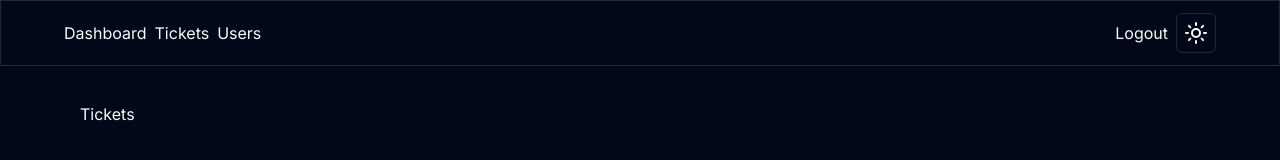
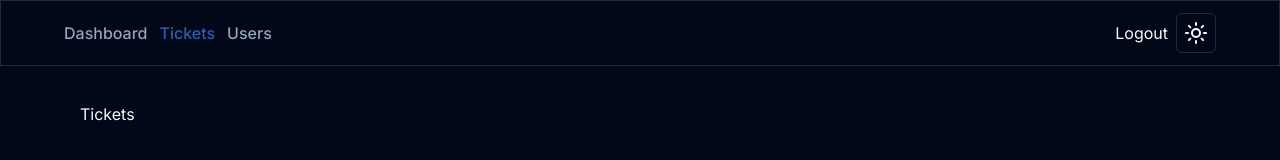
Before and after one commit to SAIDOU11/App-Ticketing, a Next.js app in the folder ticketapp/: page /tickets in a window 1280 px wide. Shown: the top 160 px of the page. Built offline with nearby package versions, Linux system fonts and the light colour scheme.

Commit message:
navigation

```diff
--- a/ticketapp/app/globals.css
+++ b/ticketapp/app/globals.css
@@ -67,3 +67,9 @@
     @apply bg-background text-foreground;
   }
 }
+
+@layer components {
+  .navbar-link {
+    @apply font-medium text-muted-foreground transition-colors hover:text-primary;
+  }
+}
--- a/ticketapp/app/layout.tsx
+++ b/ticketapp/app/layout.tsx
@@ -1,7 +1,7 @@
 import type { Metadata } from "next";
 import { Inter } from "next/font/google";
 import "./globals.css";
-import MainNav from "@/components/Main";
+import MainNav from "@/components/MainNav";
 import { ThemeProvider } from "@/components/theme-provider";
 
 const inter = Inter({ subsets: ["latin"] });
--- a/ticketapp/components/Main.tsx
+++ b/ticketapp/components/MainNav.tsx
@@ -1,14 +1,11 @@
 import Link from "next/link";
 import ToggleMode from "./ToggleMode";
+import MainNavLinks from "./MainNavLinks";
 
 const MainNav = () => {
   return (
     <div className="flex justify-between gap-2">
-      <div className="flex items-center gap-2">
-        <Link href="/">Dashboard</Link>
-        <Link href="/tickets">Tickets</Link>
-        <Link href="/users">Users</Link>
-      </div>
+      <MainNavLinks />
       <div className="flex items-center gap-2">
         <Link href="/">Logout</Link>
         <ToggleMode />
--- /dev/null
+++ b/ticketapp/components/MainNavLinks.tsx
@@ -0,0 +1,34 @@
+"use client";
+
+import Link from "next/link";
+import { usePathname } from "next/navigation";
+
+const MainNavLinks = () => {
+  const links = [
+    { label: "Dashboard", href: "/" },
+    { label: "Tickets", href: "/tickets" },
+    { label: "Users", href: "/users" },
+  ];
+
+  const currentPath = usePathname();
+  console.log(currentPath);
+
+  return (
+    <div className="flex items-center gap-3">
+      {links.map((link) => (
+        <Link
+          href={link.href}
+          className={`navbar-link ${
+            currentPath === link.href &&
+            "cursor-default text-primary/70 hover:primary/60"
+          } `}
+          key={link.label}
+        >
+          {link.label}
+        </Link>
+      ))}
+    </div>
+  );
+};
+
+export default MainNavLinks;
```
